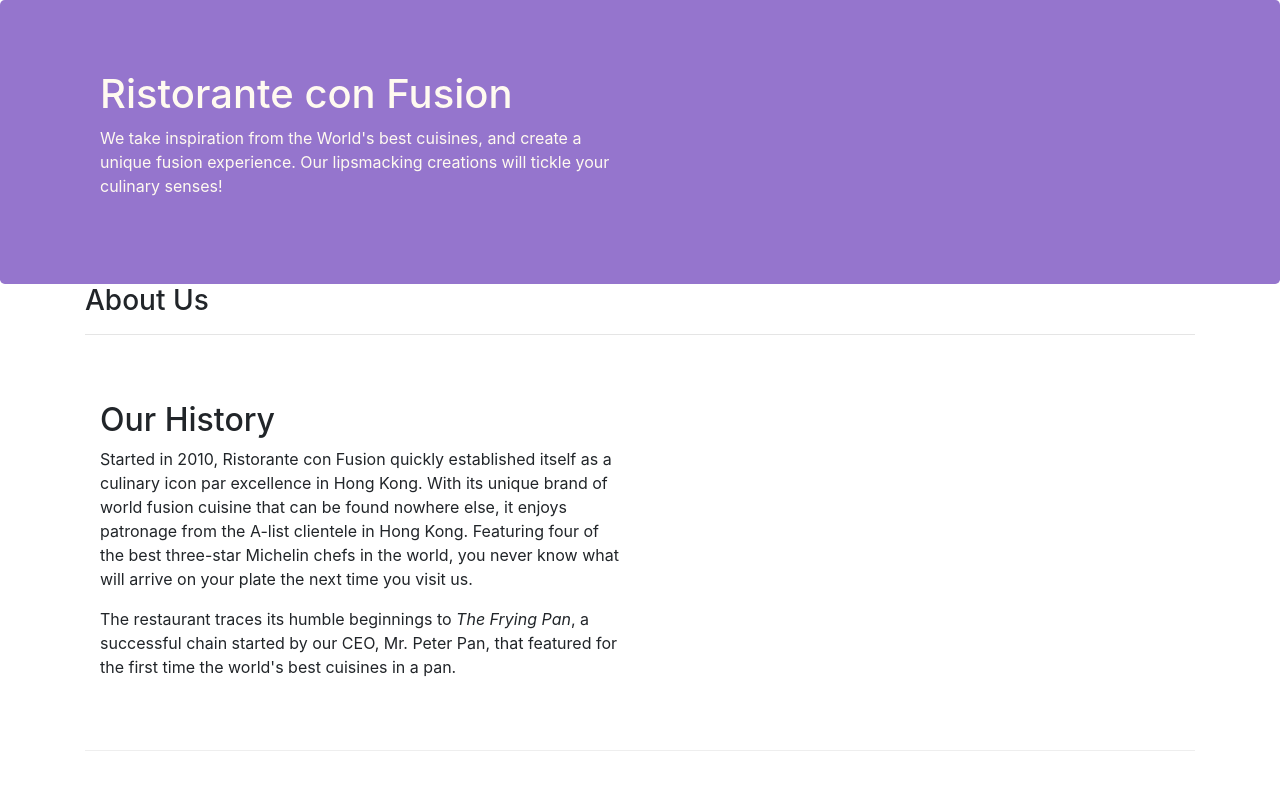
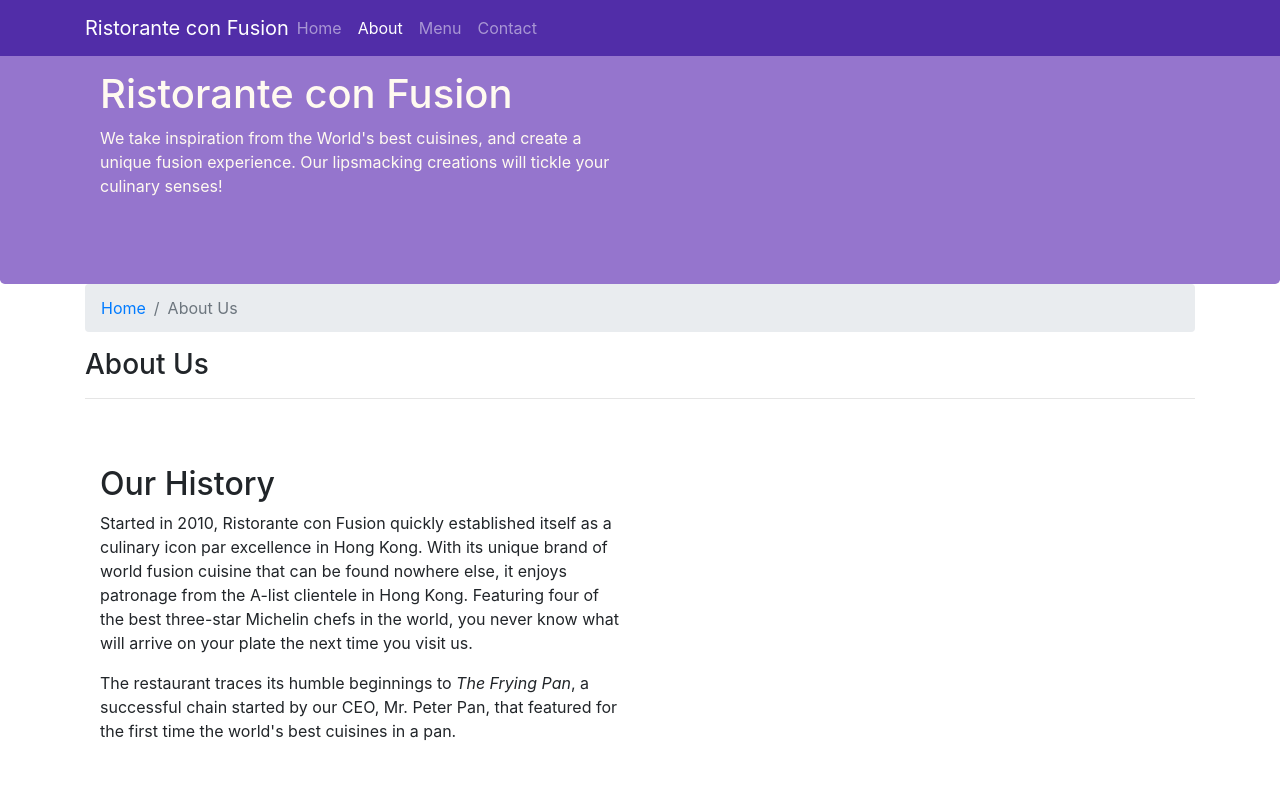
Before and after one commit to ysadiq/confusion-Bootstrap, a website: page aboutus.html in a window 1280 px wide. Shown: the top 798 px of the page. Drawn offline with nearby package versions, Linux system fonts and the light colour scheme.

Commit message:
navigation and breadcrumbs

```diff
--- a/aboutus.html
+++ b/aboutus.html
@@ -9,6 +9,30 @@
 </head>
 
 <body>
+    <nav class="navbar navbar-dark navbar-expand-sm fixed-top">
+        <div class="container">
+            <button class="navbar-toggler" type="button" data-toggle="collapse" data-target="#Navbar">
+                <span class="navbar-toggler-icon"></span>
+            </button>
+            <a class="navbar-brand mr-auto" href="./index.html">Ristorante con Fusion</a>
+                <div class="collapse navbar-collapse" id="Navbar">
+                    <ul class="navbar-nav mr-auto">
+                        <li class="nav-item">
+                            <a class="nav-link" href="./index.html">Home</a>
+                        </li>
+                        <li class="nav-item">
+                            <a class="nav-link active" href="#">About</a>
+                        </li>
+                        <li class="nav-item">
+                            <a class="nav-link" href="#">Menu</a>
+                        </li>
+                        <li class="nav-item">
+                            <a class="nav-link" href="#">Contact</a>
+                        </li>
+                    </ul>
+                </div>
+        </div>
+    </nav>
 
     <header class="jumbotron">
         <div class="container">
@@ -24,6 +48,10 @@
     </header>
 
     <div class="container">
+        <ol class="col-12 breadcrumb">
+            <li class="breadcrumb-item"><a href="./index.html">Home</a></li>
+            <li class="breadcrumb-item active">About Us</li>
+        </ol>
         <div class="row">
             <div class="col-12">
                <h3>About Us</h3>
@@ -64,7 +92,7 @@
                 <div class="col-4 offset-1 col-sm-2">
                     <h5>Links</h5>
                     <ul class="list-unstyled">
-                        <li><a href="index.html">Home</a></li>
+                        <li><a href="./index.html">Home</a></li>
                         <li><a href="#">About</a></li>
                         <li><a href="#">Menu</a></li>
                         <li><a href="#">Contact</a></li>
@@ -99,7 +127,10 @@
            </div>
         </div>
     </footer>
-
+    <!-- jQuery first, then Popper.js, then Bootstrap JS. -->
+<script src="node_modules/jquery/dist/jquery.slim.min.js"></script>
+<script src="node_modules/popper.js/dist/umd/popper.min.js"></script>
+<script src="node_modules/bootstrap/dist/js/bootstrap.min.js"></script>
 </body>
 
 </html>
--- a/css/styles.css
+++ b/css/styles.css
@@ -28,3 +28,12 @@
     margin: 0px;
     color: #0f0f0f;
 }
+
+.body {
+    padding: 50px 0px 0px 0px;
+    z-index: 0px;
+}
+
+.navbar-dark {
+    background-color: #512DA8;
+}
```
Also changed, not shown: index.html (+25 -1 lines).
